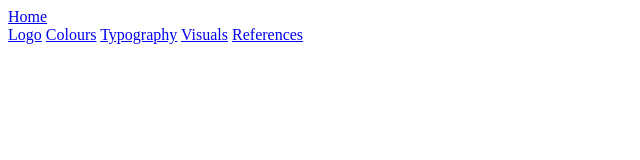
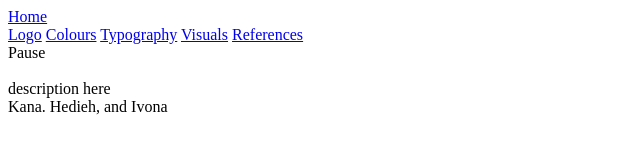
Before and after one commit to KanaKimishima/design2-pause-styleguides, a plain HTML site: page index.html in a window 1280 px wide. Shown: the whole page, without its empty margins (0-640 px from the left). Drawn offline with Linux system fonts and the light colour scheme.

Commit message:
mar 9 kana

```diff
--- a/index.html
+++ b/index.html
@@ -21,5 +21,15 @@
             </div>
         </div>
     </header>
+
+    <div class="">
+        <div>Pause</div>
+
+        <div class="main_logo"><img src="" alt="" class="home_logo"></div>
+
+        <div>description here</div>
+
+        <div>Kana. Hedieh, and Ivona</div>
+    </div>
 </body>
 </html>
```
